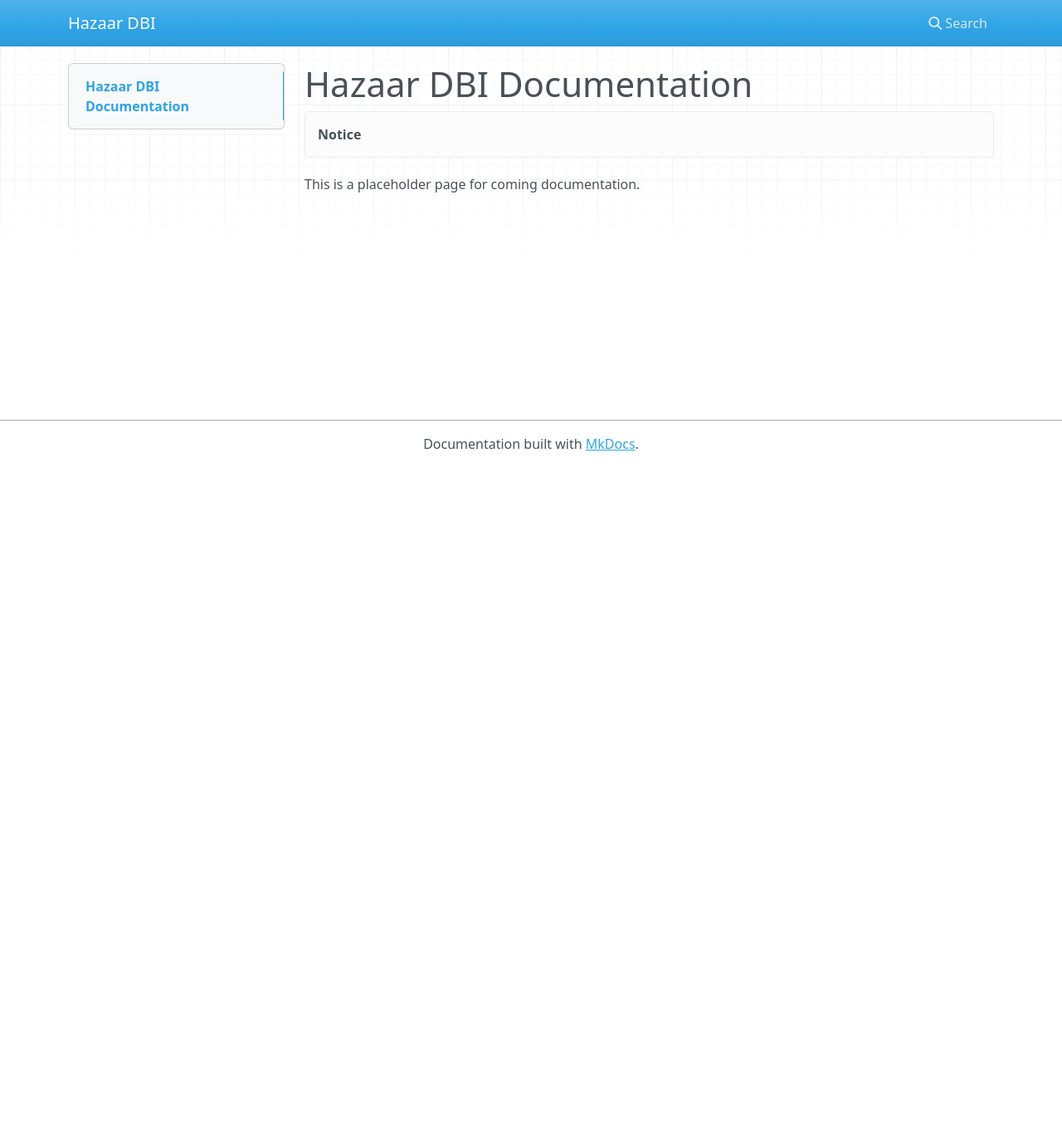
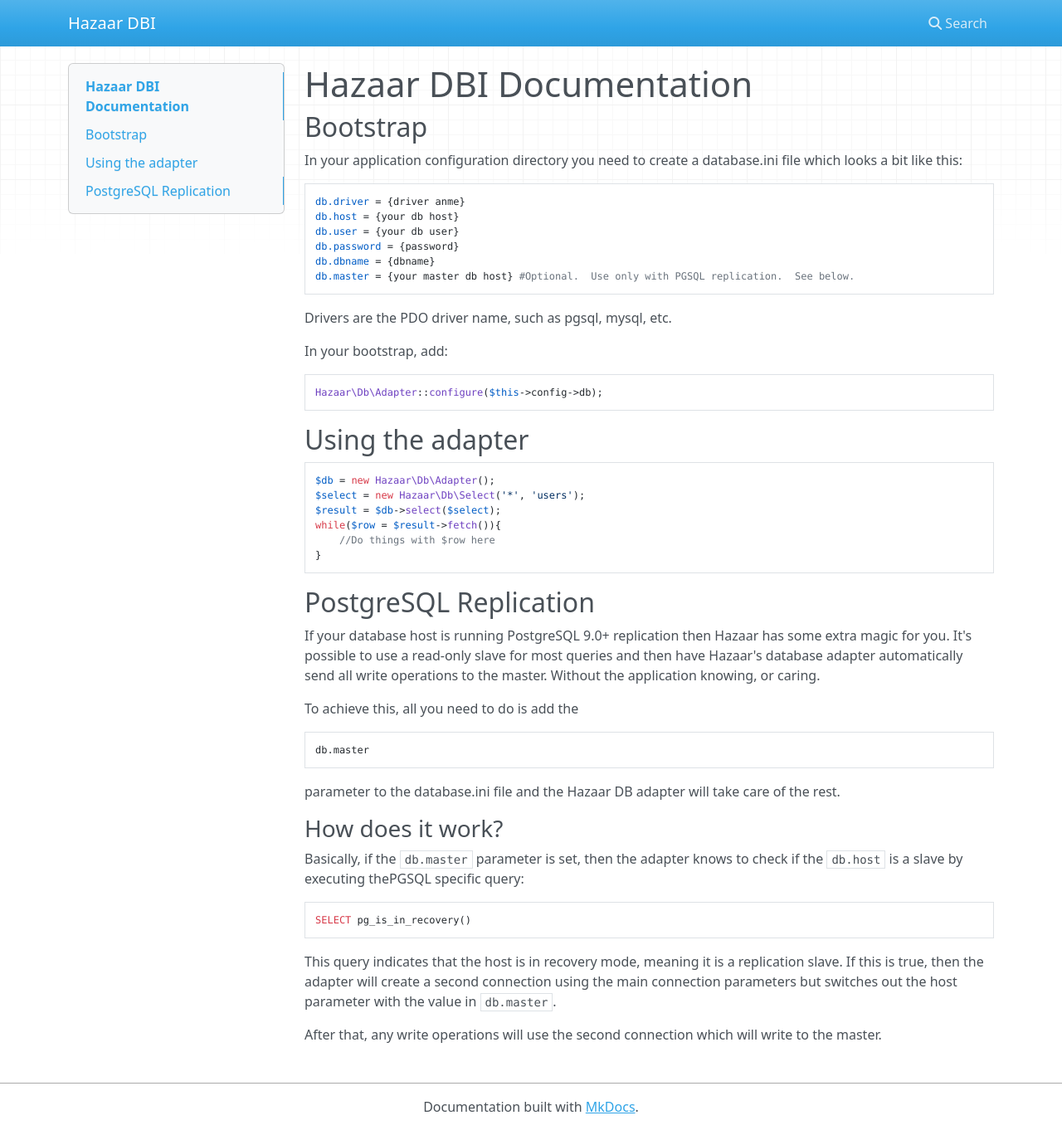
Before and after one commit to JAZ-013/hazaar-dbi, an MkDocs documentation site: the page built from docs/index.md, in a window 1280 px wide and 1362 px high. Shown: the whole window at 83% size. Built offline with MkDocs 1.6.1, drawn with Linux system fonts in a browser that asks for light colours; nearby versions of some CDN libraries; old or Windows-style settings are respelled for this version of MkDocs.

Commit message:
Moved core docs into library docs

````diff
--- a/docs/index.md
+++ b/docs/index.md
@@ -1,4 +1,57 @@
 # Hazaar DBI Documentation
 
-!!! Notice
-This is a placeholder page for coming documentation.
+## Bootstrap
+
+In your application configuration directory you need to create a database.ini file which looks a bit like this:
+
+```ini
+db.driver = {driver anme}
+db.host = {your db host}
+db.user = {your db user}
+db.password = {password}
+db.dbname = {dbname}
+db.master = {your master db host} #Optional.  Use only with PGSQL replication.  See below.
+```
+
+Drivers are the PDO driver name, such as pgsql, mysql, etc.
+
+In your bootstrap, add:
+
+```php
+Hazaar\Db\Adapter::configure($this->config->db);
+```
+
+## Using the adapter
+
+```php
+$db = new Hazaar\Db\Adapter();
+$select = new Hazaar\Db\Select('*', 'users');
+$result = $db->select($select);
+while($row = $result->fetch()){
+    //Do things with $row here
+}
+```
+
+## PostgreSQL Replication
+
+If your database host is running PostgreSQL 9.0+ replication then Hazaar has some extra magic for you. It's possible to use a read-only slave for most queries and then have Hazaar's database adapter automatically send all write operations to the master. Without the application knowing, or caring.
+
+To achieve this, all you need to do is add the
+
+```ini
+db.master
+```
+
+parameter to the database.ini file and the Hazaar DB adapter will take care of the rest.
+
+### How does it work?
+
+Basically, if the `db.master` parameter is set, then the adapter knows to check if the `db.host` is a slave by executing thePGSQL specific query:
+
+```sql
+SELECT pg_is_in_recovery()
+```
+
+This query indicates that the host is in recovery mode, meaning it is a replication slave. If this is true, then the adapter will create a second connection using the main connection parameters but switches out the host parameter with the value in `db.master`.
+
+After that, any write operations will use the second connection which will write to the master.
````
